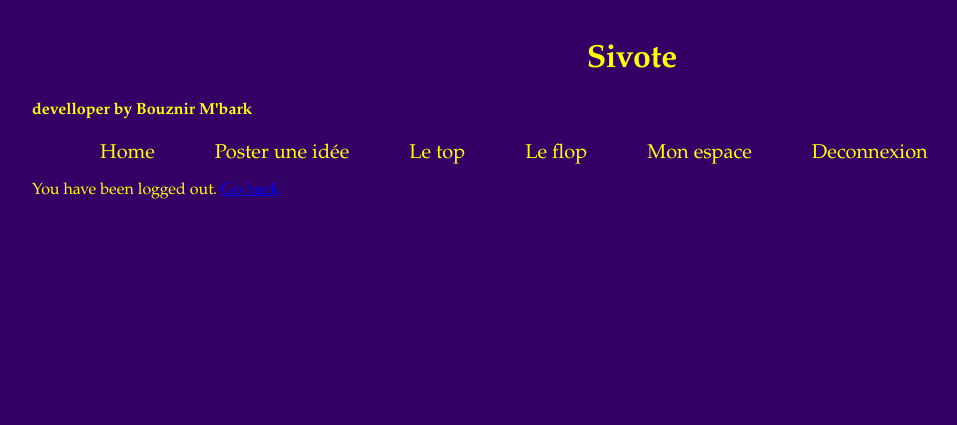
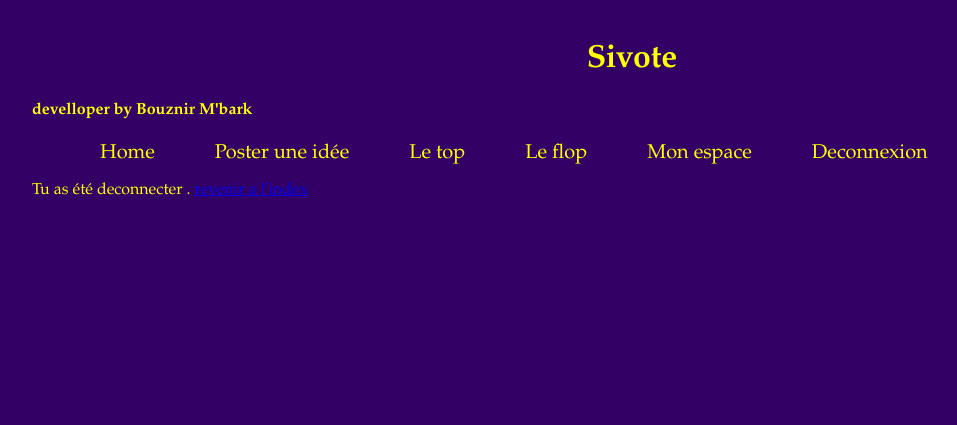
Before and after one commit to zizmir/sivote, a PHP site: page /deco.php in a window 1280 px wide. Shown: the top 425 px of the page, without its empty margins (8-965 px from the left). Run offline with PHP 8.4, Linux system fonts and the light colour scheme; the visitor is signed in with stand-in values (Sample User, id 1).

Commit message:
deco.php

```diff
--- a/deco.php
+++ b/deco.php
@@ -8,5 +8,5 @@
 session_start();
 session_destroy();
  include 'open_site.php';
-echo 'You have been logged out. <a href="/index.php">Go back</a>';
+echo 'Tu as été deconnecter . <a href="/index.php">revenir a l\'index</a>';
 include 'close_site.php';
```
